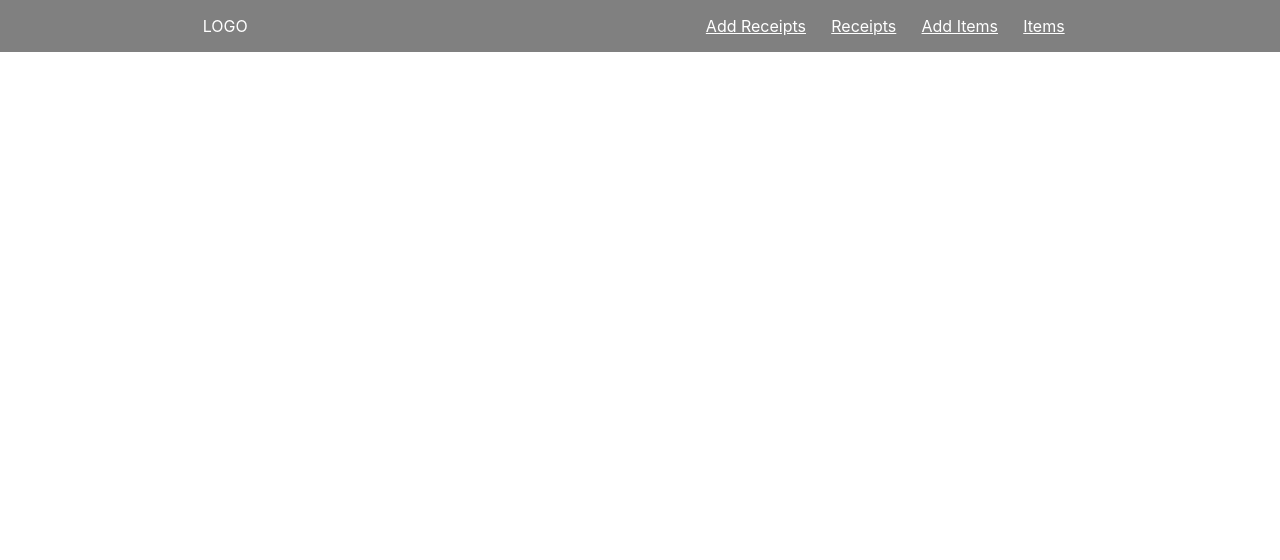
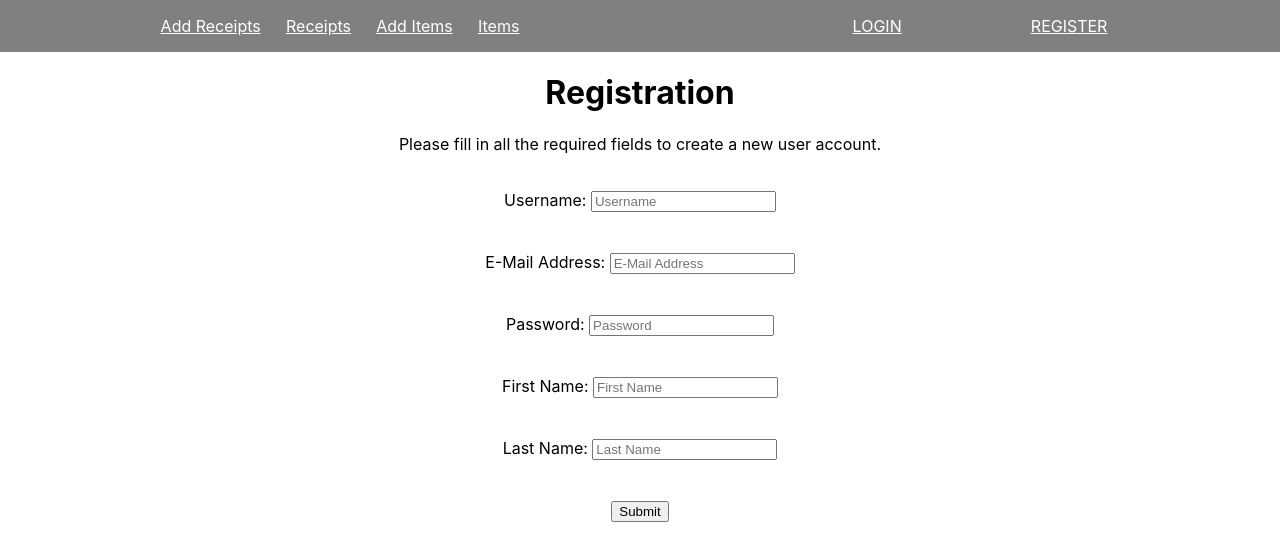
Before and after one commit to gonczmisi/FairShare, a React (Create React App) app in the folder front-end/fairshare/: page /register in a window 1280 px wide. Shown: the top 560 px of the page. Built offline with nearby package versions, Linux system fonts and the light colour scheme.

Commit message:
Added LOGIN and REGISTER form base; Had some experimentation with fetching RECEIPTS and ITEMS

```diff
--- a/front-end/fairshare/src/App.css
+++ b/front-end/fairshare/src/App.css
@@ -16,7 +16,27 @@ nav{
   width: 30%;
   display: flex;
   justify-content: space-around;
+  align-items: left;
+  list-style: none;
+  text-decoration: none;
+}
+
+.nav-links2{
+  width: 30%;
+  display: flex;
+  justify-content: space-around;
   align-items: right;
   list-style: none;
   text-decoration: none;
 }
+
+table {
+  border-collapse: collapse;
+  width: 100%;
+}
+
+td {
+  padding: 8px;
+  text-align: center;
+  border-bottom: 1px solid #ddd;
+}
--- a/front-end/fairshare/src/App.js
+++ b/front-end/fairshare/src/App.js
@@ -5,6 +5,8 @@ import AddReceipts from './AddReceipts';
 import Receipts from './Receipts';
 import AddItems from './AddItems';
 import Items from './Items';
+import Login from './Login';
+import Register from './Register';
 import {BrowserRouter as Router, Switch, Route} from 'react-router-dom';
 
 function App() {
@@ -18,6 +20,8 @@ function App() {
           <Route path="/receipts" component={Receipts} />
           <Route path="/add-items" component={AddItems} />
           <Route path="/items" component={Items} />
+          <Route path="/login" component={Login} />
+          <Route path="/register" component={Register} />
         </Switch>
       </div>
     </Router>
--- a/front-end/fairshare/src/Items.js
+++ b/front-end/fairshare/src/Items.js
@@ -1,11 +1,37 @@
-import React from 'react';
+import React, {useState, useEffect} from 'react';
 import './App.css';
+import { Link } from 'react-router-dom';
 
 function Items() {
+
+  //this fetch will only gonna run when the component mounts
+  useEffect(() => {
+    fetchReceipts();
+  },[]);
+
+  const [items, setItems] = useState([]);
+
+  //fetching data from database
+  const fetchReceipts = async () => {
+     const data = await fetch('137.117.229.78/Item');
+
+     //an other database for experimentation
+     //const data = await fetch('http://jsonplaceholder.typicode.com/users');
+
+      const items = await data.json();
+      console.log(items);
+      setItems(items);
+  };
+
+
   return (
     <div>
 
       <h1>Items</h1>
+
+      {items.map(item => (
+          <p key={item.id}>{item.name}</p>
+      ))}
 
     </div>
   );
--- /dev/null
+++ b/front-end/fairshare/src/Login.js
@@ -0,0 +1,58 @@
+import React from 'react';
+import './App.css';
+
+class Login extends React.Component
+{
+    constructor(props)
+    {
+        super(props);
+
+        this.state =
+        {
+            id: '',
+            username: '',
+            password: '',
+            email_address: '',
+            success: null,
+        };
+    }
+
+
+    render()
+    {
+        return (
+            <div>
+                <h1>Login</h1>
+                <p>
+                    Please fill out the required fields to log in!
+                </p>
+                <br></br>
+
+                <form onSubmit={this.handleSubmit}>
+                    <div className="form-group">
+                        <label>Username:      </label>
+                        <input type="text" className="form-control" placeholder="Username" name="username" required />
+                    </div>
+                    <br></br>
+                    <br></br>
+                    <div className="form-group">
+                        <label>E-Mail Address:      </label>
+                        <input type="text" className="form-control" placeholder="E-Mail Address" name="username" required />
+                    </div>
+                    <br></br>
+                    <br></br>
+                    <div className="form-group">
+                        <label>Password:      </label>
+                        <input type="password" className="form-control" placeholder="Password" name="newPassword" required />
+                    </div>
+                    <br></br>
+                    <br></br>
+
+                    <button type="submit" className="btn btn-primary">Login</button>
+                </form>
+            </div>
+        );
+    }
+ }
+
+export default Login;
--- a/front-end/fairshare/src/Nav.js
+++ b/front-end/fairshare/src/Nav.js
@@ -9,7 +9,6 @@ function Nav() {
 
   return (
     <nav>
-        <p>LOGO</p>
         <ul className="nav-links">
             <Link to='/add-receipts' style={navStyle}>
             <li>Add Receipts</li>
@@ -24,6 +23,14 @@ function Nav() {
             <li>Items</li>
             </Link>
         </ul>
+        <ul className="nav-links2">
+            <Link to='/login' style={navStyle}>
+                <li>LOGIN</li>
+            </Link>
+            <Link to='/register' style={navStyle}>
+                <li>REGISTER</li>
+            </Link>
+        </ul>
     </nav>
   );
 }
--- a/front-end/fairshare/src/Receipts.js
+++ b/front-end/fairshare/src/Receipts.js
@@ -1,30 +1,38 @@
 import React, {useState, useEffect} from 'react';
 import './App.css';
+import { Link } from 'react-router-dom';
 
 function Receipts() {
 
-  //this will only gonna run when the component mounts
-  /*
+  //this fetch will only gonna run when the component mounts
   useEffect(() => {
-      fetchItems();
+      fetchReceipts();
   },[]);
-  */
+
+  const [receipts, setItems] = useState([]);
 
   //fetching data from database
-  /*
-  const fetchItems = async () => {
+  const fetchReceipts = async () => {
       const data = await fetch('137.117.229.78/Receipt');
 
+      //an other database for experimentation
+      //const data = await fetch('http://jsonplaceholder.typicode.com/users');
+
       const receipts = await data.json();
-      //console.log(receipts);
-  }
-  */
+      console.log(receipts);
+      setItems(receipts);
+  };
+
 
   return (
     <div>
 
       <h1>Receipts</h1>
 
+      {receipts.map(receipt => (
+          <p key={receipt.id}>{receipt.name}</p>
+      ))}
+
     </div>
   );
 }
--- /dev/null
+++ b/front-end/fairshare/src/Register.js
@@ -0,0 +1,73 @@
+import React from 'react';
+import './App.css';
+
+class Register extends React.Component
+{
+    constructor(props)
+    {
+        super(props);
+
+        this.state =
+        {
+            id: '',
+            created_at: '',
+            updated_at: '',
+            username: '',
+            password: '',
+            email_address: '',
+            user_role: '',
+            success: null,
+        };
+    }
+
+
+    render()
+    {
+        return (
+            <div>
+                <h1>Registration</h1>
+                <p>
+                    Please fill in all the required fields to create a new user account.
+                </p>
+                <br></br>
+
+                <form onSubmit={this.handleSubmit}>
+                    <div className="form-group">
+                        <label>Username:      </label>
+                        <input type="text" className="form-control" placeholder="Username" name="username" required />
+                    </div>
+                    <br></br>
+                    <br></br>
+                    <div className="form-group">
+                        <label>E-Mail Address:      </label>
+                        <input type="text" className="form-control" placeholder="E-Mail Address" name="username" required />
+                    </div>
+                    <br></br>
+                    <br></br>
+                    <div className="form-group">
+                        <label>Password:      </label>
+                        <input type="password" className="form-control" placeholder="Password" name="newPassword" required />
+                    </div>
+                    <br></br>
+                    <br></br>
+                    <div className="form-group">
+                        <label>First Name:      </label>
+                        <input type="text" className="form-control" placeholder="First Name" name="firstName" />
+                    </div>
+                    <br></br>
+                    <br></br>
+                    <div className="form-group">
+                        <label>Last Name:      </label>
+                        <input type="text" className="form-control" placeholder="Last Name" name="lastName"  />
+                    </div>
+                    <br></br>
+                    <br></br>
+
+                    <button type="submit" className="btn btn-primary">Submit</button>
+                </form>
+            </div>
+        );
+    }
+ }
+
+export default Register;
```
Also changed, not shown: front-end/fairshare/src/AddReceipts.js (line endings or trailing spaces).
